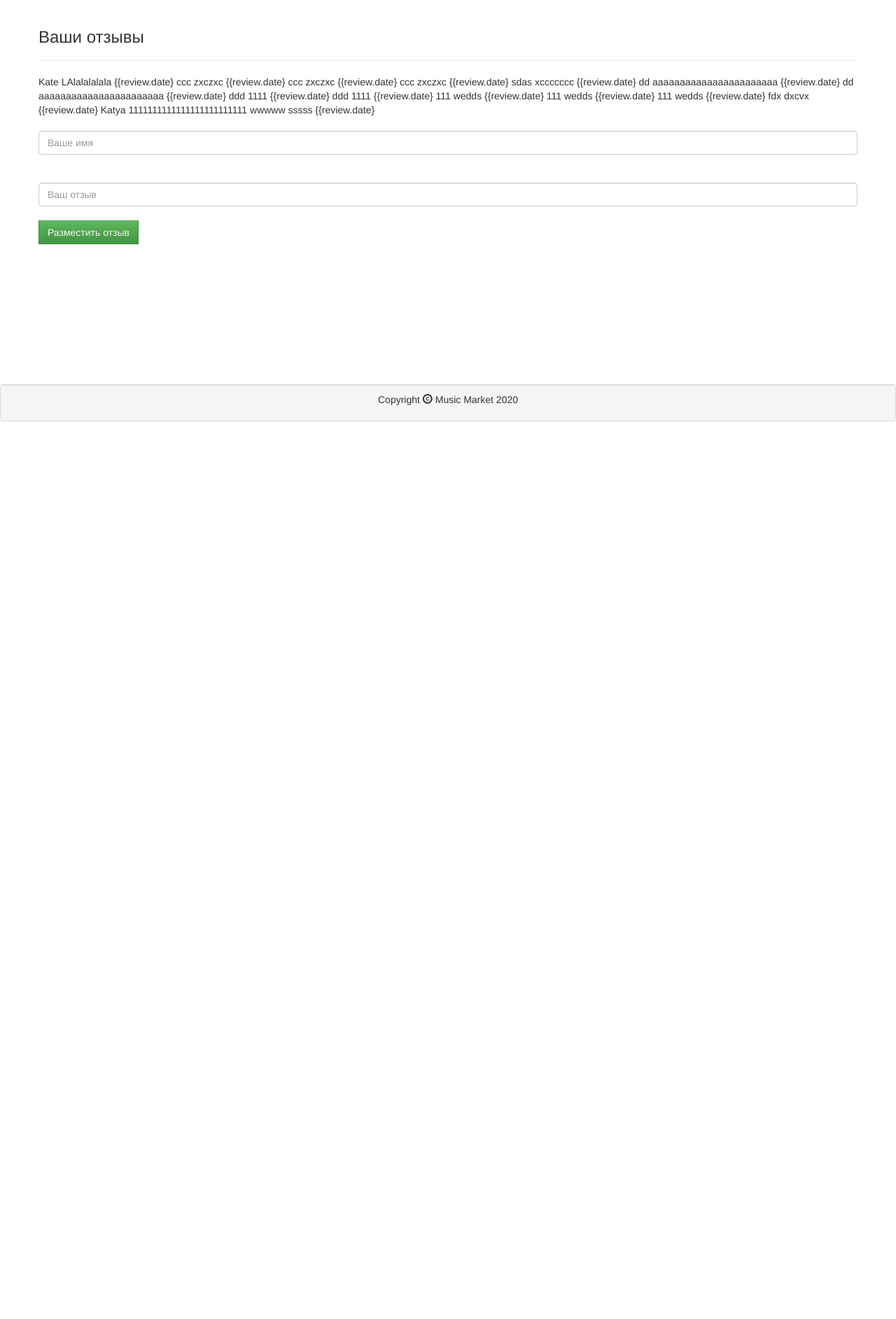
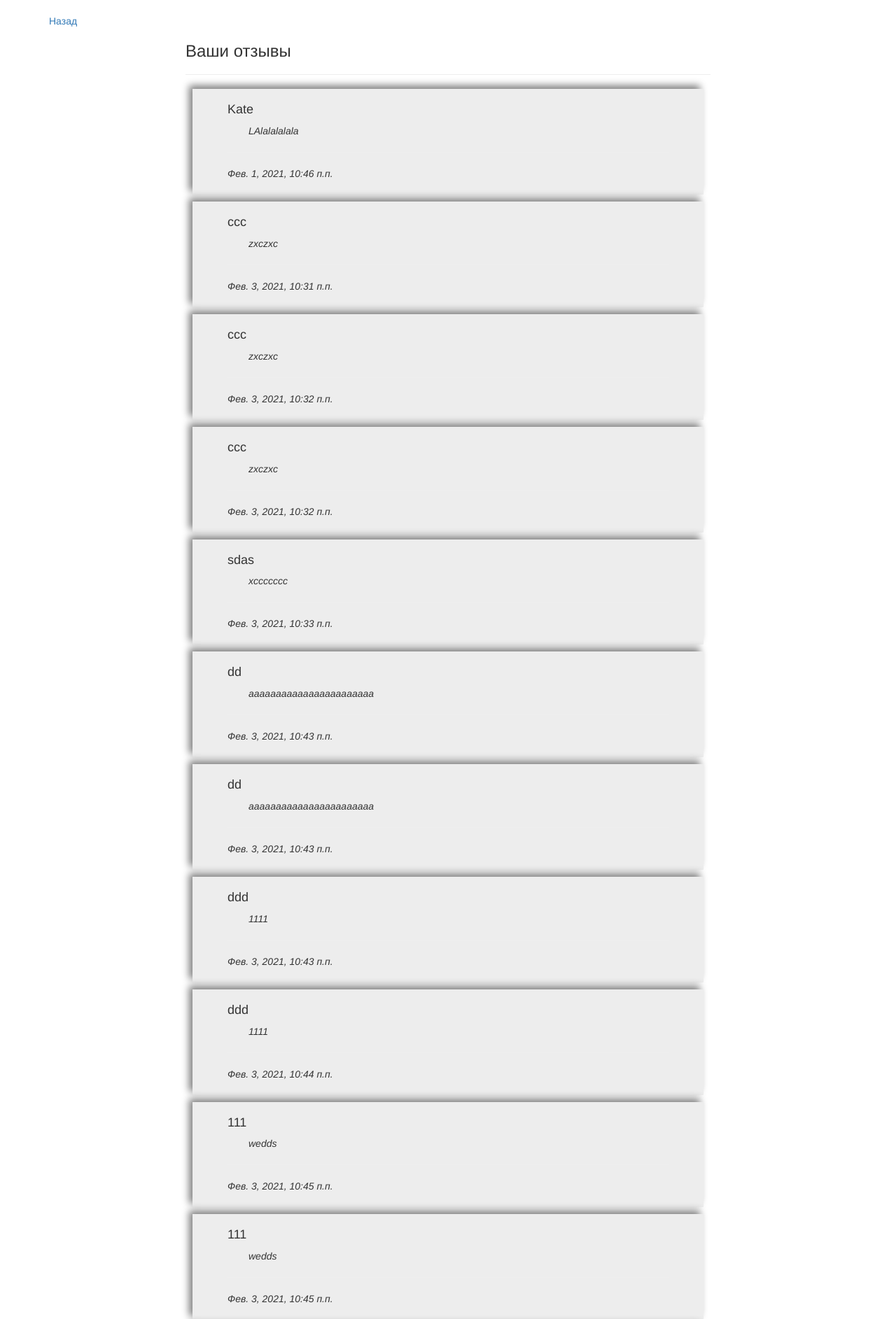
Before and after one commit to catherinematus/django-market, a Django app: page /review/ in a window 1280 px wide. Shown: the part 52-1937 px from the top of the page at 70% size. Before the commit the page ends 654 px from the top, so only its background shows below. Run offline with Django 3.2, Linux system fonts and the light colour scheme; data comes from the database, SQL or seed files in the repository; both versions use the stored data as it was after the commit; some libraries are stand-ins or nearby versions.

Commit message:
add down

```diff
--- a/music_market/templates/product/base.html
+++ b/music_market/templates/product/base.html
@@ -30,6 +30,7 @@
                 <span class="icon-bar"></span>
             </button>
             <a class="navbar-brand" href="/" style="color: #FFFFFF">Music Market</a>
+
         </div>
         <div class="collapse navbar-collapse" id="myNavbar">
             <ul class="nav navbar-nav navbar-right" >
--- a/music_market/templates/product/reviews.html
+++ b/music_market/templates/product/reviews.html
@@ -3,31 +3,42 @@
 {% block content %}
 
 <div class="container">
+    <a href="{{request.META.HTTP_REFERER}}">Назад</a>
+
     <div class="row">
+        <div class="col-sm-2">
+        </div>
 
+         <div class="col-sm-8">
           <h3>Ваши отзывы</h3>
           <hr>
 
           {% for review in reviews %}
-                {{review.author}}
-                {{review.text}}
-                {{review.date}
+             <div class="comments" style="padding:10px 50px 10px 50px; margin-top:10px; background-color:#ededed">
+                <h4>{{review.author}}</h4>
+                <p style="padding-left:30px"><i>{{review.text}}</i></p>
+                <hr>
+                <p><i>{{review.date}}</i></p>
+             </div>
           {% endfor %}
 
-          <form method="post" action="{% url 'review' %}">
-                    {% csrf_token %}
+<!--          <form method="post" action="{% url 'review' %}">-->
+<!--                    {% csrf_token %}-->
 
-                    <label for="id_author"></label>
-                    <input id=author" type="text" class="form-control" name="author" placeholder="Ваше имя"><br>
-<!--                         {{form.errors.author}}-->
+<!--              {{ form.as_p }}-->
 
-                    <label for="id_text"></label>
-                    <input id="text" type="text" class="form-control" name="comment" placeholder="Ваш отзыв"><br>
-<!--                        {{form.errors.text}}-->
+<!--                    <input type="submit" class="btn btn-success" style="border-radius: 0" value="Разместить отзыв">-->
 
-                    <input type="submit" class="btn btn-success" style="border-radius: 0" value="Разместить отзыв">
-                </form>
+<!--                </form>-->
+            <div style="text-align: left; border: 0px solid #666; margin-top:20px">
+                       <a class="btn btn-success" style="border-radius: 0"
+                          href="#">
+                           Оставить отзыв <span class="glyphicon glyphicon"></span></a>
+            </div>
 
+         </div>
+        <div class="col-sm-2">
+        </div>
     </div>
 </div>
 
--- a/music_market/views.py
+++ b/music_market/views.py
@@ -7,6 +7,7 @@ from django.contrib import messages
 from django.contrib import auth
 from django.contrib.auth.models import User
 from django.contrib.auth import authenticate, login
+from django.utils import timezone
 
 
 def home_page(request):
@@ -195,10 +196,13 @@ def review(request):
     if request.method == "POST":
         form = ReviewForm(request.POST)
         if form.is_valid():
+            form.date = timezone.now()
             form.save()
-            return render(request, 'product/reviews.html', {'reviews': reviews,
-                                                            'form': form,
-                                                            })
+            return redirect('home_page')
+
+            # return render(request, 'product/reviews.html', {'reviews': reviews,
+            #                                                 'form': form,
+            #                                                 })
     else:
         form = ReviewForm()
     return render(request, 'product/reviews.html', {'reviews': reviews,
--- a/static/css/styles.css
+++ b/static/css/styles.css
@@ -31,3 +31,11 @@
 .navbar-intensive .navbar-toggle .icon-bar {
     background-color: #FFFFFF;
 }
+
+.comments {
+    background-color:gray;
+    padding-top: 10px;
+    padding-left: 50px;
+    margin: 10px;
+    box-shadow: -5px -5px 10px gray;
+}
```
Also changed, not shown: music_market/templates/product/home_page.html (+23 -2 lines), db.sqlite3.
